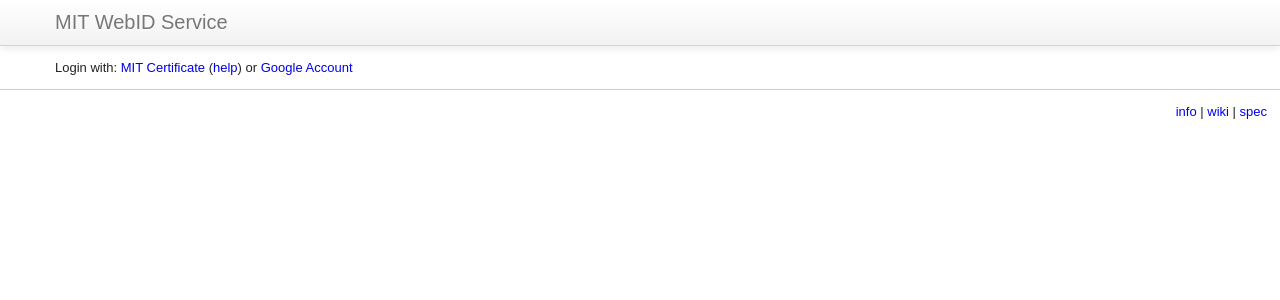
After one commit to linkeddata/webid.mit.edu, a Flask app: template templates/login.html in a window 1280 px wide. The commit adds this page. Shown: the top 300 px of the page. Run offline with Flask 2, Linux system fonts and the light colour scheme; the template is opened without the code that fills it, so the values that code supplies are empty; some libraries are stand-ins or nearby versions.

Commit message:
add homepage template

```diff
--- a/app.py
+++ b/app.py
@@ -1,18 +1,7 @@
 from flask import Flask, request, Response, jsonify, render_template, flash, redirect, g, url_for, session
 app = Flask(__name__)
 GKEY = app.secret_key = 'AIzaSyAsBJB7EatrohvAQArfqfCPSrP6s91reyY'
-#app.debug = True
-
-from werkzeug.exceptions import Unauthorized
-class RequireID(Unauthorized):
-    def get_description(self, env):
-        vhost = env.get('SERVER_NAME') or env.get('HTTP_HOST') or ''
-        return (
-            '<a href="https://' + vhost + ':444/">MIT Certificate</a>'
-            ' (<a href="https://ca.mit.edu/">help</a>)'
-            ' or <a href="/login?provider=Gmail">Google Account</a>'
-            ' required'
-        )
+app.debug = True
 
 import json, os, time
 
@@ -67,13 +56,14 @@ def user(u):
             return userTurtle(u)
         elif '/html' in mtype:
             return userHTML(u)
+    return userTurtle(u)
 
 def userTurtle(u):
     r = '@prefix rdfs: <http://www.w3.org/2000/01/rdf-schema#> .\n@prefix cert: <http://www.w3.org/ns/auth/cert#> .\n'
     also = user_seeAlso(u)
     keys = user_keys(u)
     if also or keys:
-        r += '<#> '
+        r += '<'+u+'#> '
         if also:
             r += 'rdfs:seeAlso <' + also + '> '
             if keys:
@@ -139,7 +129,8 @@ def before_request():
     if not g.user:
         path = request.path.split('/') or ('', '')
         if path[1] in ('',) and not '@' in path[1]:
-            raise RequireID()
+            vhost = request.environ.get('SERVER_NAME') or request.environ.get('HTTP_HOST') or ''
+            return render_template('login.html', **locals())
 
 import pki
 
@@ -170,7 +161,7 @@ def index():
     if seeAlso1 and seeAlso == seeAlso1:
         flash('Success updating seeAlso')
 
-    x509cn = request.form.get('x509cn') or (hello+' (WebID)')
+    x509cn = request.form.get('x509cn') or hello
     x509days = int(request.form.get('x509days') or 365)
     spkac = request.form.get('spkac','').replace('\n','').replace('\r','')
     if spkac:
@@ -228,5 +219,6 @@ def login():
 
 @app.route('/logout')
 def logout():
-    del session['user']
+    if 'user' in session:
+        del session['user']
     return redirect('/')
--- a/templates/base.html
+++ b/templates/base.html
@@ -44,7 +44,13 @@
     <div class="navbar navbar-fixed-top">
       <div class="navbar-inner">
         <div class="container">
-          <a class="brand" href="/">Hello {{ hello }}</a>
+          <a class="brand" href="/">
+          {% if hello %}
+            Hello {{ hello }}
+          {% else %}
+            MIT WebID Service
+          {% endif %}
+          </a>
           <div style="padding: 1em">
             {% if g.hasLogout %}
             <sup><a href="/logout">Logout</a></sup>
--- /dev/null
+++ b/templates/login.html
@@ -0,0 +1,23 @@
+{% extends "base.html" %}
+
+{% block title %}WebID@mit.edu{% endblock %}
+
+{% block main %}
+
+    <div class="container">
+
+    Login with:
+    <a href="https://{{ vhost }}:444/">MIT Certificate</a> (<a href="https://ca.mit.edu/">help</a>)
+    or <a href="/login?provider=Gmail">Google Account</a>
+
+    </div>
+{% endblock %}
+
+{% block footer %}
+  <hr>
+    <p align="right" style="margin: 1em;">
+        <a target="_blank" href="http://webid.info/">info</a>
+        | <a target="_blank" href="//www.w3.org/wiki/WebID">wiki</a>
+        | <a target="_blank" href="https://dvcs.w3.org/hg/WebID/raw-file/tip/spec/index-respec.html">spec</a>
+    </p>
+{% endblock %}
```
Also changed, not shown: 1 other file.
